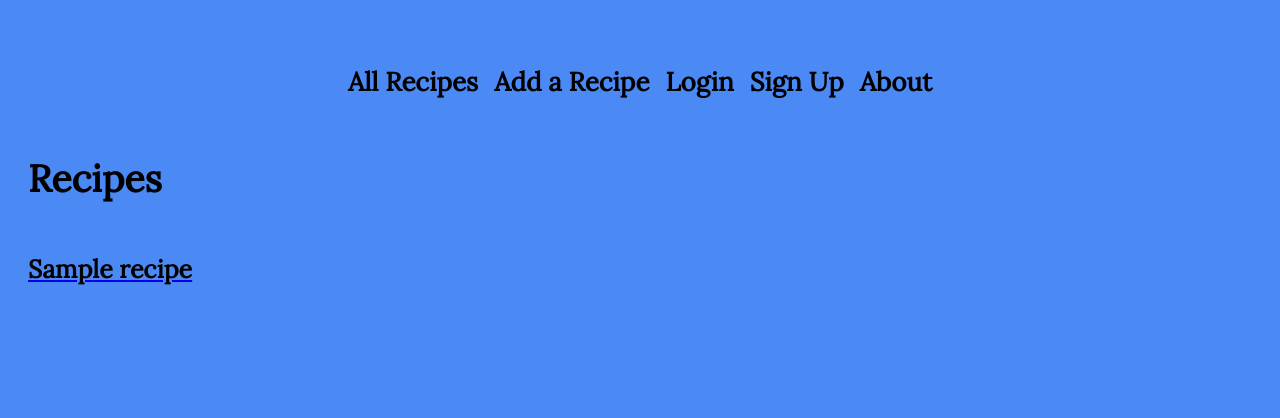
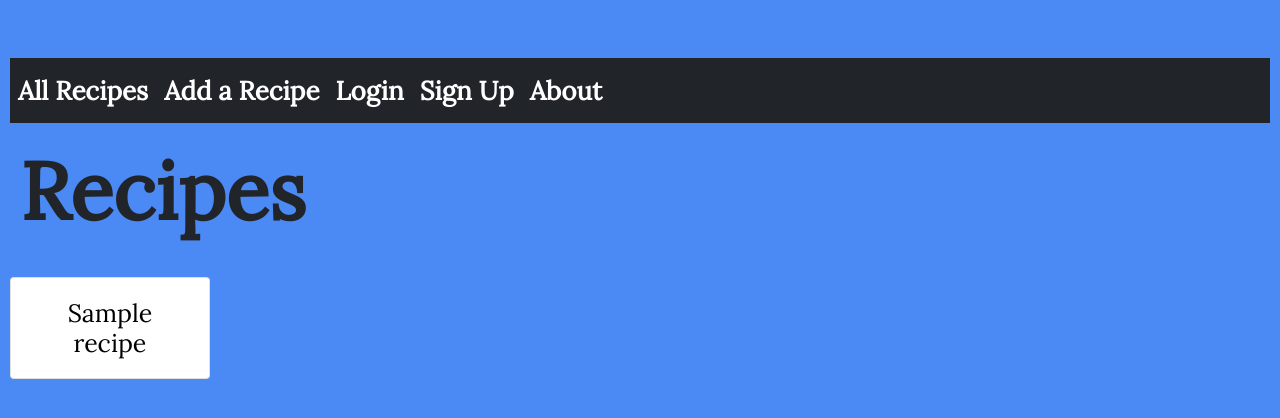
Before and after one commit to bnagle22/family-recipes, a Django app: page /recipes/ in a window 1280 px wide. Shown: the top 418 px of the page. Run offline with Django 3.2, Linux system fonts and the light colour scheme; a user stored in the database is signed in; tables that the repository leaves empty hold one stand-in row (values such as "Sample post").

Commit message:
style nav

```diff
--- a/main_app/static/css/base.css
+++ b/main_app/static/css/base.css
@@ -24,14 +24,18 @@ h2 {
 
 nav a {
   text-decoration: none;
-  color: var(--text-color);
+  color: white;
   font-weight: 600;
   font-size: 26px;
   font-family: 'Lora', serif;
+  transition: all .3s ease-in-out;
+  position: sticky;
+  text-align: center;
 }
 
 nav a:hover {
-  color: var(--link-hover-color)
+  color: rgb(198, 134, 134);
+  transform: scale(1.3);
 }
 
 nav ul {
--- a/main_app/static/css/form.css
+++ b/main_app/static/css/form.css
@@ -1,7 +1,36 @@
 .form-container {
   display: flex;
-  flex-direction: column;
+  flex-direction: row;
   width: 100%;
+}
+
+.card-container {
+  display: flex;
+  flex-direction: row;
+  flex-wrap: wrap;
+}
+
+.card{
+  margin: 10px;
+  width: 200px;
+  height: auto;
+}
+
+a {
+  text-decoration: none;
+}
+
+.recipe-details {
+  margin: 20px;
+}
+
+#ingredients, #steps, #date {
+  border: black;
+}
+
+#title {
+  font-weight: bolder;
+  font-size: 5rem;
 }
 
 table {
@@ -38,6 +67,10 @@ td > textarea {
   margin-right: 40px;
 }
 
+.btn-primary {
+  background-color: rgb(155, 0, 49);
+}
+
 #id_ingredients, #id_steps, #id_name, #id_date {
   width: 600px;
 }
@@ -45,4 +78,6 @@ td > textarea {
 #card-title {
   color: black;
   margin: 20px;
+  text-align: center;
+  align-items: center;
 }
--- a/main_app/templates/base.html
+++ b/main_app/templates/base.html
@@ -17,11 +17,13 @@
   <style>
     @import url('https://fonts.googleapis.com/css2?family=Lora&display=swap');
     </style>
+<link href="https://cdn.jsdelivr.net/npm/bootstrap@5.1.3/dist/css/bootstrap.min.css" rel="stylesheet" integrity="sha384-1BmE4kWBq78iYhFldvKuhfTAU6auU8tT94WrHftjDbrCEXSU1oBoqyl2QvZ6jIW3" crossorigin="anonymous">
   <title>Family Recipes</title>
   <link rel="stylesheet" href="{% static 'css/base.css' %}" type="text/css">
   {% block head %}
   {% endblock %}
 </head>
+
 <body>
   <header>
     <div class="header-logo-container">
@@ -32,7 +34,7 @@
         >
       </a>
     </div>
-    <nav>
+    <nav class="navbar navbar-dark bg-dark">
       <ul>
         <li><a href="{% url 'recipes_index' %}">All Recipes</a></li>
         <li><a href="{% url 'recipes_create' %}">Add a Recipe</a></li>
--- a/main_app/templates/main_app/recipe_confirm_delete.html
+++ b/main_app/templates/main_app/recipe_confirm_delete.html
@@ -16,7 +16,7 @@
   >
     Cancel
   </a>
-  <button type="submit" class="btn danger">Delete</button>
+  <button type="submit" class="btn btn danger">Delete</button>
 </form>
 
 {% endblock %}
--- a/main_app/templates/recipes/detail.html
+++ b/main_app/templates/recipes/detail.html
@@ -6,6 +6,7 @@
   href="https://cdn.jsdelivr.net/npm/mc-datepicker/dist/mc-calendar.min.css"
   rel="stylesheet"
 />
+<link rel="stylesheet" type="text/css" href="{% static 'css/form.css' %}"/>
 <link rel="stylesheet" href="{% static 'css/mcdp.css' %}">
 <script
   src="https://cdn.jsdelivr.net/npm/mc-datepicker/dist/mc-calendar.min.js"
--- a/main_app/templates/recipes/index.html
+++ b/main_app/templates/recipes/index.html
@@ -8,7 +8,7 @@
 {% block content %}
 
 <section class="page-header">
-  <h1>Recipes</h1>
+  <h1 id="title">Recipes</h1>
 
 </section>
 
```
Also changed, not shown: main_app/templates/main_app/recipe_form.html (+2 -5 lines).
